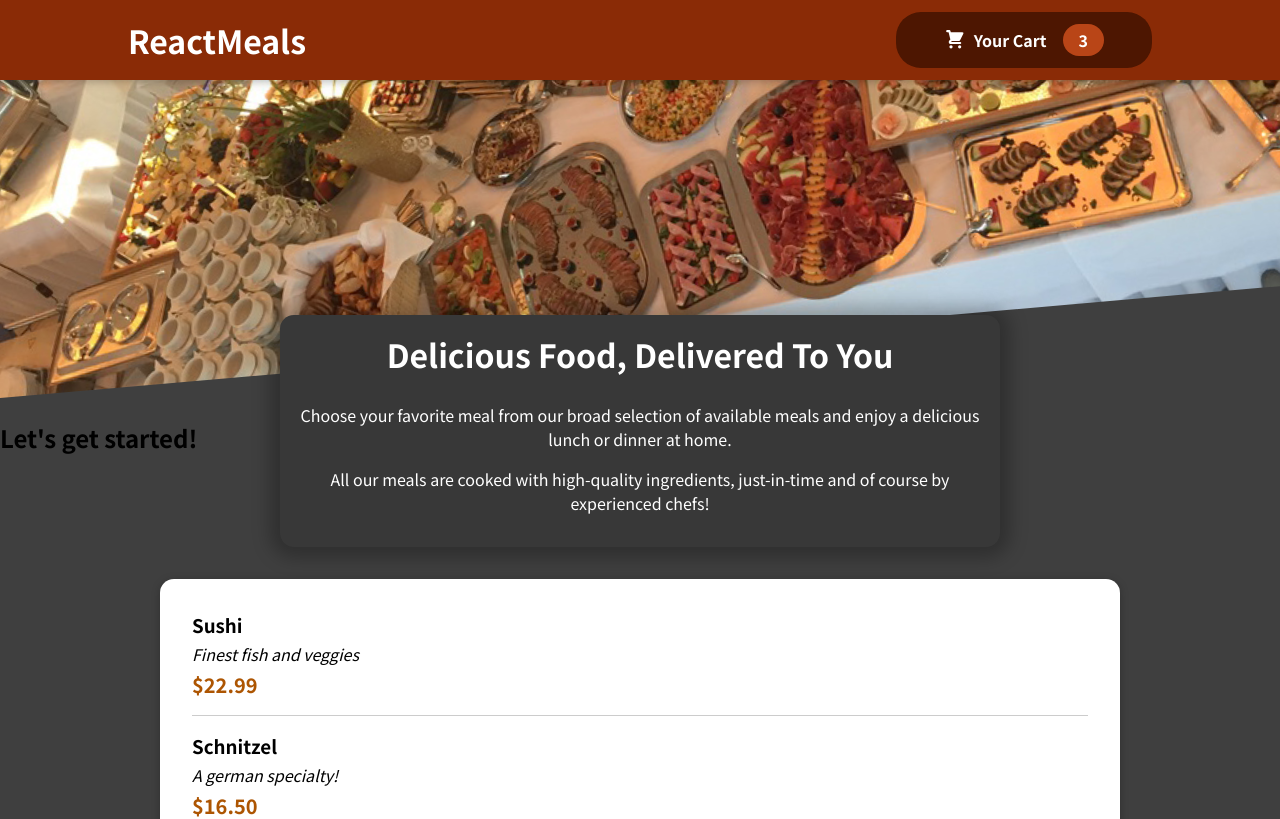
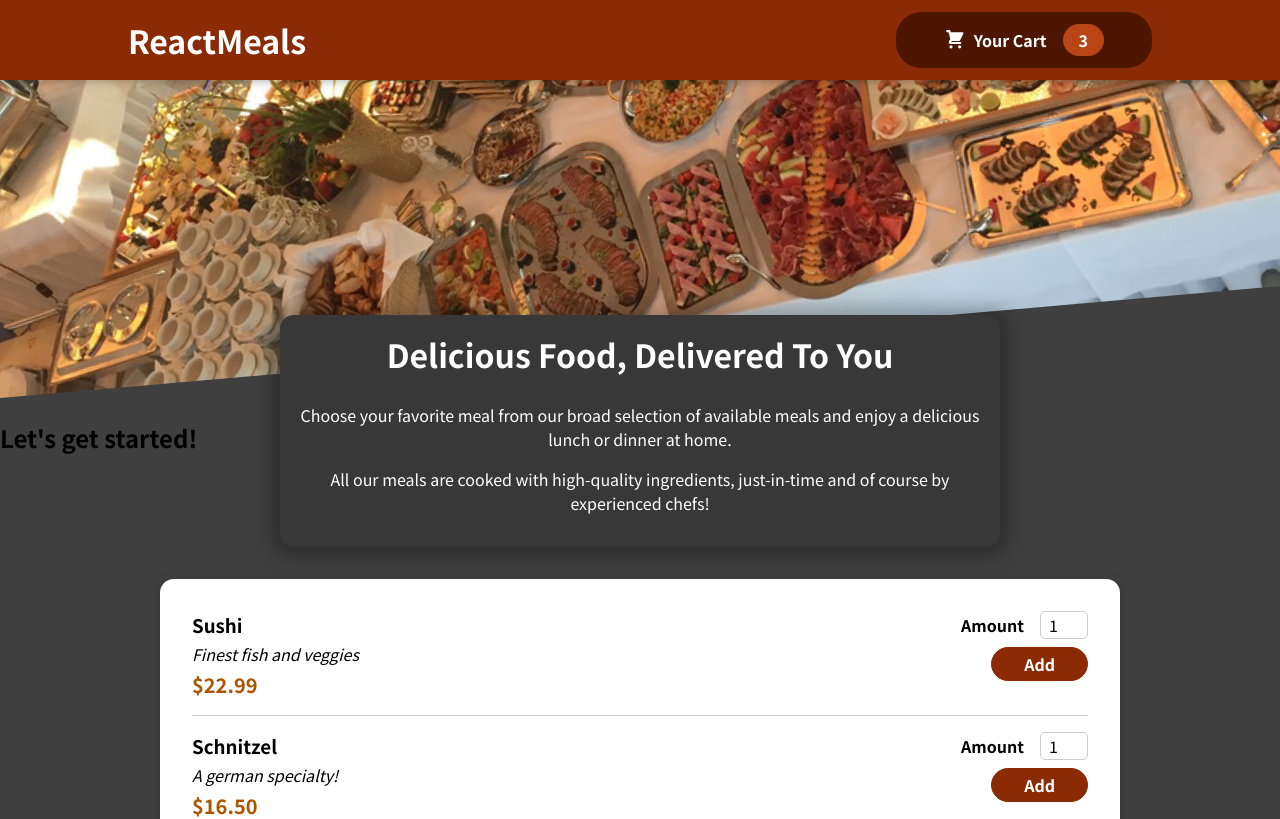
Before and after one commit to mahmoudfouadweb/React-JS---Maximilian-Course, a React (Create React App) app in the folder Section 11- practice-food-order-app/: page / in a window 1280 px wide. Shown: the top 819 px of the page. Built offline with nearby package versions, Linux system fonts and the light colour scheme.

Commit message:
update meal form

```diff
--- a/Section 11- practice-food-order-app/src/components/Meals/MealItem/MealItem.js
+++ b/Section 11- practice-food-order-app/src/components/Meals/MealItem/MealItem.js
@@ -1,5 +1,7 @@
 import React from "react";
 import classes from "./MealItem.module.css";
+import Input from "../../UI/Input";
+import MealItemForm from "./MealItemForm";
 
 const MealItem = (props) => {
   const price = `$${props.price.toFixed(2)}`;
@@ -10,7 +12,7 @@
         <div className={classes.description}>{props.description}</div>
         <div className={classes.price}>{price}</div>
       </div>
-      <div></div>
+      <div><MealItemForm /></div>
     </li>
   );
 };
--- /dev/null
+++ b/Section 11- practice-food-order-app/src/components/Meals/MealItem/MealItemForm.js
@@ -0,0 +1,25 @@
+import React from "react";
+import classes from "./MealItemForm.module.css";
+import Input from "../../UI/Input";
+
+const MealItemForm = () => {
+  return (
+    <form className={classes.form}>
+      <Input
+        label="Amount"
+        input={{
+          id: "amount",
+          type: "number",
+          min: 0,
+          value: 1,
+          step: "1",
+          defaultValue: "1",
+          onChange: (e) => console.log(e.target.value),
+        }}
+      />
+      <button>Add</button>
+    </form>
+  );
+};
+
+export default MealItemForm;
--- /dev/null
+++ b/Section 11- practice-food-order-app/src/components/Meals/MealItem/MealItemForm.module.css
@@ -0,0 +1,20 @@
+.form {
+  text-align: right;
+}
+
+.form button {
+  font: inherit;
+  cursor: pointer;
+  background-color: #8a2b06;
+  border: 1px solid #8a2b06;
+  color: white;
+  padding: 0.25rem 2rem;
+  border-radius: 20px;
+  font-weight: bold;
+}
+
+.form button:hover,
+.form button:active {
+  background-color: #641e03;
+  border-color: #641e03;
+}
--- /dev/null
+++ b/Section 11- practice-food-order-app/src/components/UI/Input.js
@@ -0,0 +1,11 @@
+import classes from "./Input.module.css";
+const Input = (props) => {
+  return (
+    <div className={classes.input}>
+      <label htmlFor={props.input.id}>{props.label}</label>
+      <input  {...props.input} />
+    </div>
+  );
+};
+
+export default Input;
--- /dev/null
+++ b/Section 11- practice-food-order-app/src/components/UI/Input.module.css
@@ -0,0 +1,18 @@
+.input {
+  display: flex;
+  align-items: center;
+  margin-bottom: 0.5rem;
+}
+
+.input label {
+  font-weight: bold;
+  margin-right: 1rem;
+}
+
+.input input {
+  width: 3rem;
+  border-radius: 5px;
+  border: 1px solid #ccc;
+  font: inherit;
+  padding-left: 0.5rem;
+}
```
